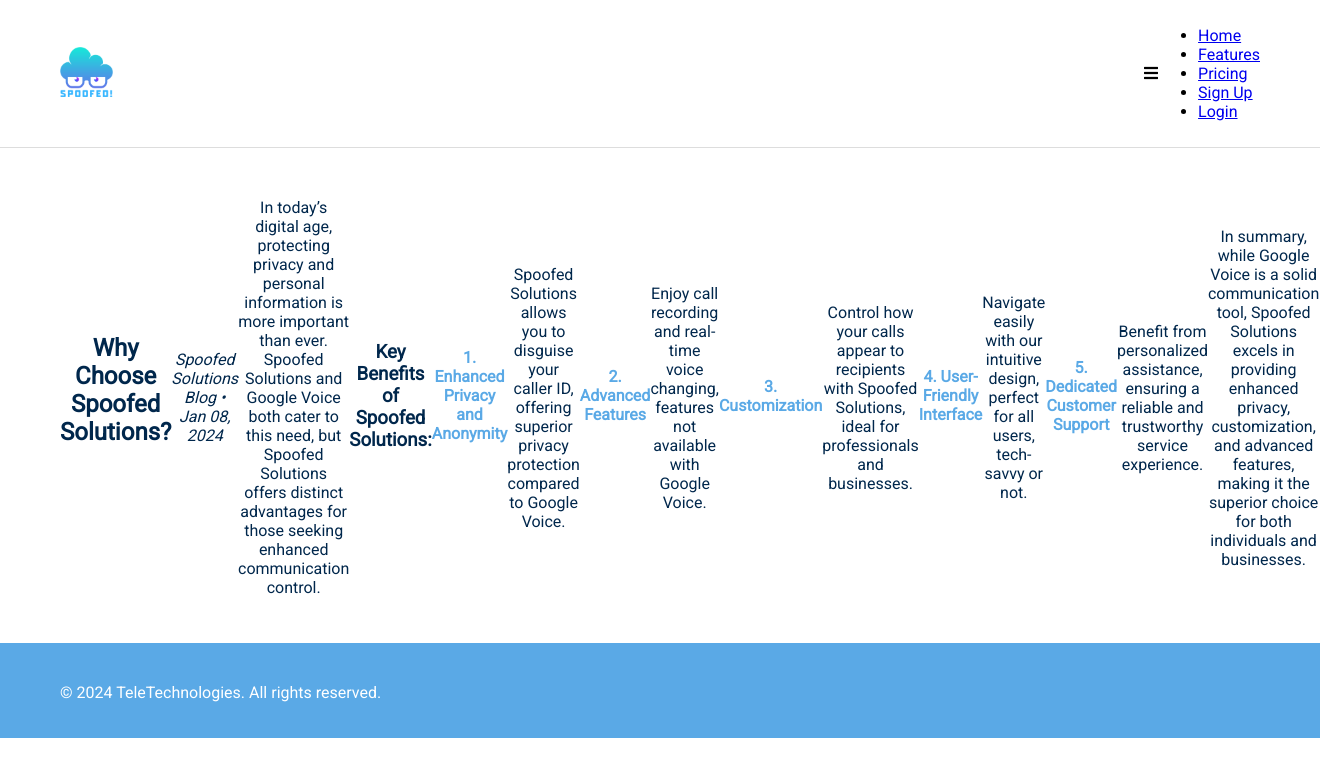
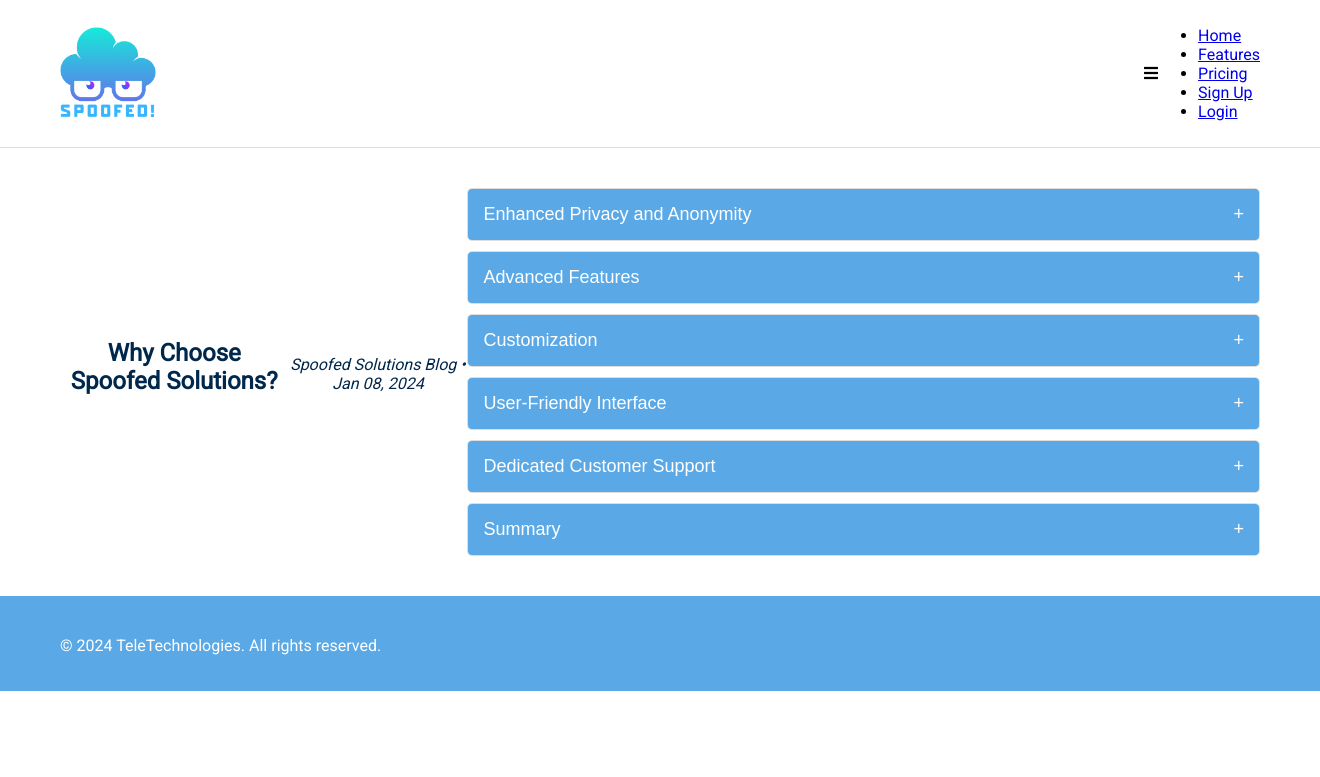
Before and after one commit to rwdvlpmnt/spoofed, a Django app: template templates/home.html in a window 1320 px wide. Shown: the top 777 px of the page. Run offline with Django 3.2, Linux system fonts and the light colour scheme; the template is opened without the code that fills it, so the values that code supplies are empty.

Commit message:
changed home

```diff
--- a/static/script.js
+++ b/static/script.js
@@ -1,10 +1,9 @@
-// script.js
-$(document).ready(function(){
+$(document).ready(function() {
     // Hide the floating share buttons initially
     $('.floating-share').css('right', '-100px');
 
     // Show/hide floating share buttons on scroll
-    $(window).scroll(function(){
+    $(window).scroll(function() {
         var scroll = $(this).scrollTop();
         if (scroll > 100) { // Adjust this value as needed
             $('.floating-share').css('right', '20px'); // Adjust the distance from the right side
@@ -12,13 +11,33 @@
             $('.floating-share').css('right', '-100px');
         }
     });
-});
-document.addEventListener('DOMContentLoaded', function () {
+
+    // Menu toggle
     const menuIcon = document.querySelector('.menu-icon img');
     const navMenu = document.querySelector('.main-nav ul');
 
-    menuIcon.addEventListener('click', function () {
+    menuIcon.addEventListener('click', function() {
         navMenu.classList.toggle('show');
         menuIcon.classList.toggle('active');
     });
+
+    // Accordion functionality
+    const accordionHeaders = document.querySelectorAll('.accordion-header');
+    accordionHeaders.forEach(header => {
+        header.addEventListener('click', function() {
+            const isActive = this.classList.contains('active');
+            closeAllAccordions();
+            if (!isActive) {
+                this.classList.add('active');
+                this.nextElementSibling.style.display = 'block';
+            }
+        });
+    });
+
+    function closeAllAccordions() {
+        accordionHeaders.forEach(header => {
+            header.classList.remove('active');
+            header.nextElementSibling.style.display = 'none';
+        });
+    }
 });
--- a/static/styles.css
+++ b/static/styles.css
@@ -23,7 +23,7 @@
 }
 
 .logo img {
-    max-height: 50px; /* Adjust the logo size */
+    max-height: 90px; /* Adjust the logo size */
 }
 
 .menu-icon img {
@@ -145,3 +145,58 @@
         text-align: center;
     }
 }
+
+/* Accordion styles */
+.accordion {
+    width: 100%;
+}
+
+.accordion-item {
+    border: 1px solid #ddd;
+    border-radius: 5px;
+    margin: 10px 0;
+    overflow: hidden;
+}
+
+.accordion-header {
+    background-color: #5AA9E6; /* Powder blue */
+    color: #FFFFFF; /* White */
+    cursor: pointer;
+    padding: 15px;
+    text-align: left;
+    outline: none;
+    font-size: 18px;
+    transition: background-color 0.3s ease;
+    border: none;
+    width: 100%;
+    display: flex;
+    justify-content: space-between;
+    align-items: center;
+}
+
+.accordion-header:hover,
+.accordion-header.active {
+    background-color: #4A91C8; /* Darker powder blue */
+}
+
+.accordion-header::after {
+    content: '\002B'; /* Plus symbol */
+    font-size: 18px;
+}
+
+.accordion-header.active::after {
+    content: '\2212'; /* Minus symbol */
+}
+
+.accordion-content {
+    background-color: #f9f9f9;
+    display: none;
+    padding: 15px;
+    border-top: 1px solid #ddd;
+}
+
+@media (max-width: 768px) {
+    .accordion-header {
+        font-size: 16px;
+    }
+}
--- a/templates/base.html
+++ b/templates/base.html
@@ -6,7 +6,7 @@
 <head>
     <meta charset="UTF-8">
     <meta name="viewport" content="width=device-width, initial-scale=1.0">
-    <title>{% block title %}You Been SPOOFED!{% endblock %}</title>
+    <title>{% block title %}SPOOFED!{% endblock %}</title>
     <link rel="stylesheet" href="{% static 'styles.css' %}">
     <link href="https://fonts.googleapis.com/css2?family=Roboto:wght@400&display=swap" rel="stylesheet">
     <link rel="stylesheet" href="https://cdnjs.cloudflare.com/ajax/libs/font-awesome/5.15.4/css/all.min.css">
--- a/templates/home.html
+++ b/templates/home.html
@@ -9,25 +9,49 @@
     <div class="container">
         <h2>Why Choose Spoofed Solutions?</h2>
         <p><em>Spoofed Solutions Blog • Jan 08, 2024</em></p>
-        <p>In today’s digital age, protecting privacy and personal information is more important than ever. Spoofed
-            Solutions and Google Voice both cater to this need, but Spoofed Solutions offers distinct advantages for
-            those seeking enhanced communication control.</p>
-        <h3>Key Benefits of Spoofed Solutions:</h3>
-        <h4>1. Enhanced Privacy and Anonymity</h4>
-        <p>Spoofed Solutions allows you to disguise your caller ID, offering superior privacy protection compared to
-            Google Voice.</p>
-        <h4>2. Advanced Features</h4>
-        <p>Enjoy call recording and real-time voice changing, features not available with Google Voice.</p>
-        <h4>3. Customization</h4>
-        <p>Control how your calls appear to recipients with Spoofed Solutions, ideal for professionals and businesses.
-        </p>
-        <h4>4. User-Friendly Interface</h4>
-        <p>Navigate easily with our intuitive design, perfect for all users, tech-savvy or not.</p>
-        <h4>5. Dedicated Customer Support</h4>
-        <p>Benefit from personalized assistance, ensuring a reliable and trustworthy service experience.</p>
-        <p>In summary, while Google Voice is a solid communication tool, Spoofed Solutions excels in providing enhanced
-            privacy, customization, and advanced features, making it the superior choice for both individuals and
-            businesses.</p>
+
+        <div class="accordion">
+            <div class="accordion-item">
+                <button class="accordion-header">Enhanced Privacy and Anonymity</button>
+                <div class="accordion-content">
+                    <p>Spoofed Solutions allows you to disguise your caller ID, offering superior privacy protection
+                        compared to Google Voice.</p>
+                </div>
+            </div>
+            <div class="accordion-item">
+                <button class="accordion-header">Advanced Features</button>
+                <div class="accordion-content">
+                    <p>Enjoy call recording and real-time voice changing, features not available with Google Voice.</p>
+                </div>
+            </div>
+            <div class="accordion-item">
+                <button class="accordion-header">Customization</button>
+                <div class="accordion-content">
+                    <p>Control how your calls appear to recipients with Spoofed Solutions, ideal for professionals and
+                        businesses.</p>
+                </div>
+            </div>
+            <div class="accordion-item">
+                <button class="accordion-header">User-Friendly Interface</button>
+                <div class="accordion-content">
+                    <p>Navigate easily with our intuitive design, perfect for all users, tech-savvy or not.</p>
+                </div>
+            </div>
+            <div class="accordion-item">
+                <button class="accordion-header">Dedicated Customer Support</button>
+                <div class="accordion-content">
+                    <p>Benefit from personalized assistance, ensuring a reliable and trustworthy service experience.</p>
+                </div>
+            </div>
+            <div class="accordion-item">
+                <button class="accordion-header">Summary</button>
+                <div class="accordion-content">
+                    <p>In summary, while Google Voice is a solid communication tool, Spoofed Solutions excels in
+                        providing enhanced privacy, customization, and advanced features, making it the superior choice
+                        for both individuals and businesses.</p>
+                </div>
+            </div>
+        </div>
     </div>
 </section>
 {% endblock %}
```
